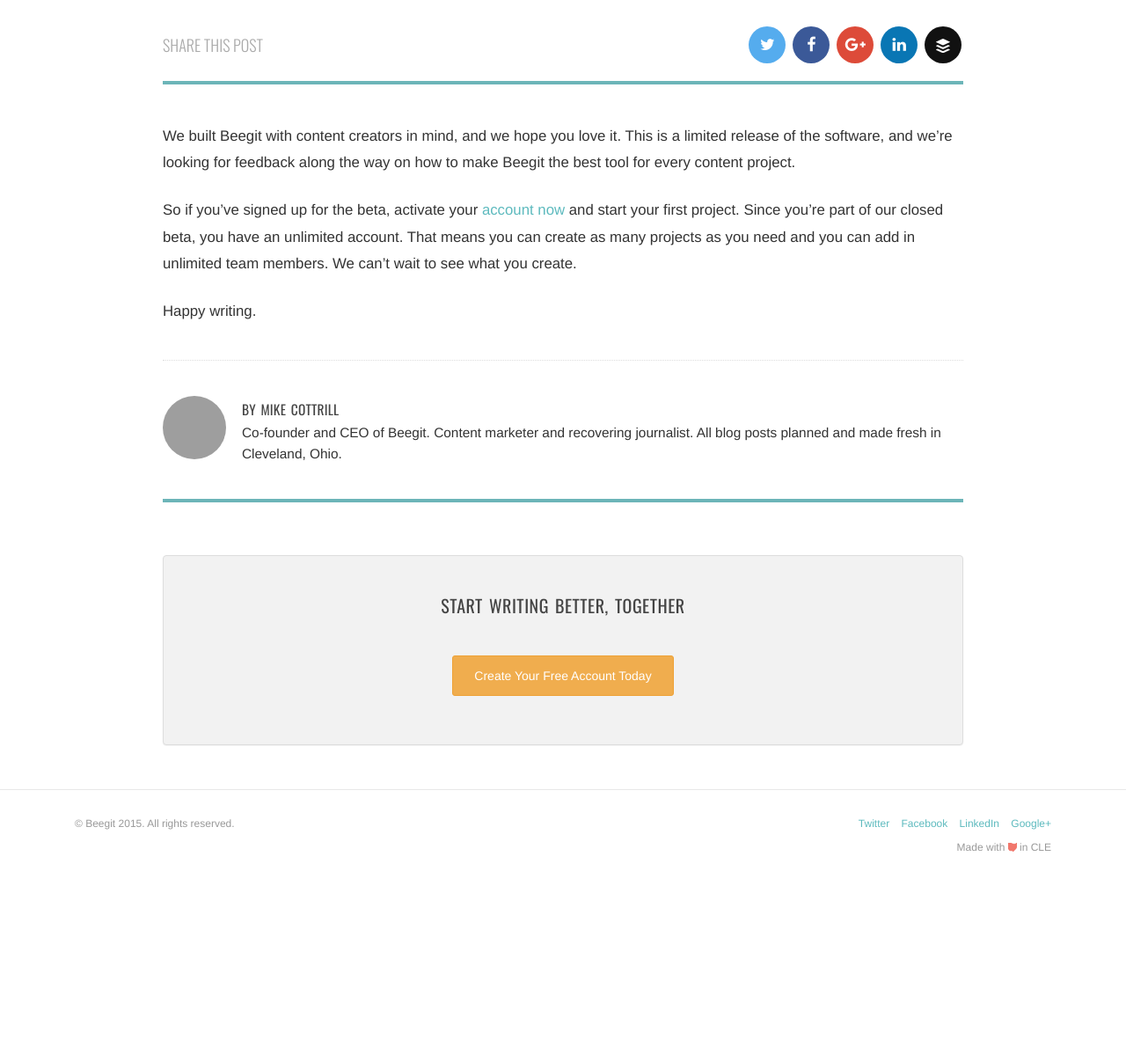
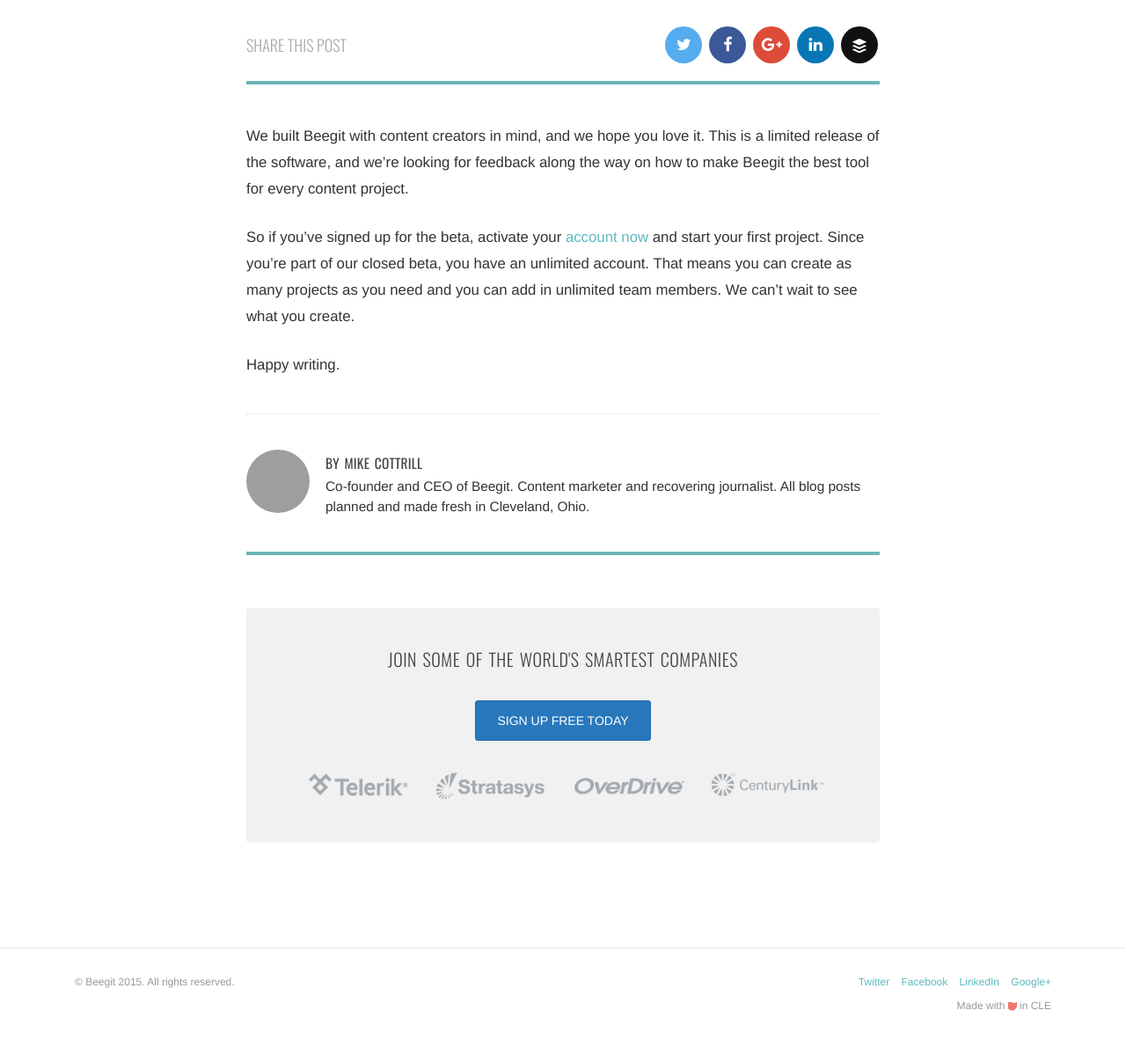
Before and after one commit to sancsoft/beegit.github.io, a Jekyll site: the page built from new_features/_posts/2014-07-14-beegit-closed-beta-welcome.md, in a window 1280 px wide. Shown: the part 515-1713 px from the top of the page at 88% size. Built offline with Jekyll 4.4.1, drawn with Linux system fonts in a browser that asks for light colours; nearby versions of some CDN libraries; comment, search, counter and statistics services are not loaded; before the commit the page ends 1533 px from its top, so only the background shows below that; grey boxes are pictures that could not be loaded.

Commit message:
Updated post call to action

```diff
--- a/_layouts/post.html
+++ b/_layouts/post.html
@@ -24,7 +24,7 @@
   </div>
 </div>
 <div class="container">
-  <div class="col-md-10 col-sm-offset-1 post-content">
+  <div class="col-md-8 col-md-offset-2 post-content">
       <div class="post-wrapper">
         <header class="post-header">
           {% capture url %}{{ site.url }}{{ page.url }}{% endcapture %}
@@ -54,6 +54,27 @@
               </div>
             </div>
             {% endif %}
+             <div class="panel panel-default">
+                 <div class="panel-body">
+                    <div class="row">
+                      <div class="col-md-12">
+                        <h4 class="text-center">Join some of the world's smartest companies</h4>
+                      </div>
+                    </div>
+                    <div class="row">
+                        <div class="col-md-12 text-center">
+                          <a class="btn btn-blue" href="https://beegit.com/signup" target="_blank">
+                            Sign Up Free Today
+                          </a>
+                        </div>
+                    </div>
+                    <div>
+                        <div class="col-md-12 text-center">
+                          <img src="/assets/customer-logos.png" class="img-responsive">
+                        </div>
+                    </div>
+                 </div>
+            </div>
             {% if page.comments %}
           <div id="disqus_thread"></div>
           <script type="text/javascript">
@@ -69,17 +90,7 @@
           </script>
           <noscript>Please enable JavaScript to view the <a href="http://disqus.com/?ref_noscript">comments powered by Disqus.</a></noscript>
         {% endif %}
-        	 <div class="panel panel-default">
-            <div class="panel-body">
-              <h4 class="text-center">Start writing better, together</h4>
-        	   <p class="text-center">
-              <a class="btn btn-warning" href="https://beegit.com/signup">
-                Create Your Free Account Today
-              </a>
-            </p>
-           </div>
         </div>
-      </div>
       </article>
     </div>
   </div>
--- a/css/main.css
+++ b/css/main.css
@@ -193,6 +193,13 @@
 
 input.sumome-popup-input {
   border-radius: 4px !important;
+}
+
+/* Disqus Styling*/
+/* ----------------------------------------------------------*/
+
+#disqus_thread {
+  margin-bottom: 100px;
 }
 
 
@@ -589,6 +596,11 @@
   padding: 0 10px;
 }
 
+.post-content .panel a {
+  text-transform: uppercase;
+  margin-bottom: 0 !important;
+}
+
 .post-content img {
   max-width: 100%;
   height: auto;
@@ -600,12 +612,18 @@
 }
 
 .post-content .panel {
-  background-color: #f2f2f2;
+  background-color: #f1f1f1;
+  border: 0;
   margin: 30px 0;
 }
 
-.post-content .panel .panel-body > h4 {
-  margin: 28px 0 20px 0 !important;
+.post-content .panel img {
+  margin: 0 auto;
+  padding: 15px;
+}
+
+.post-content .panel .panel-body h4 {
+  font-weight: 300;
 }
 
 .post-content .panel .panel-body .btn {
@@ -868,4 +886,8 @@
       -o-transform: rotate(0deg);
       -ms-transform: rotate(0deg);
   }
+
+  .post-content .panel img {
+    display: none;
+  }
 }
```
Also changed, not shown: assets/customer-logos.png (added).
